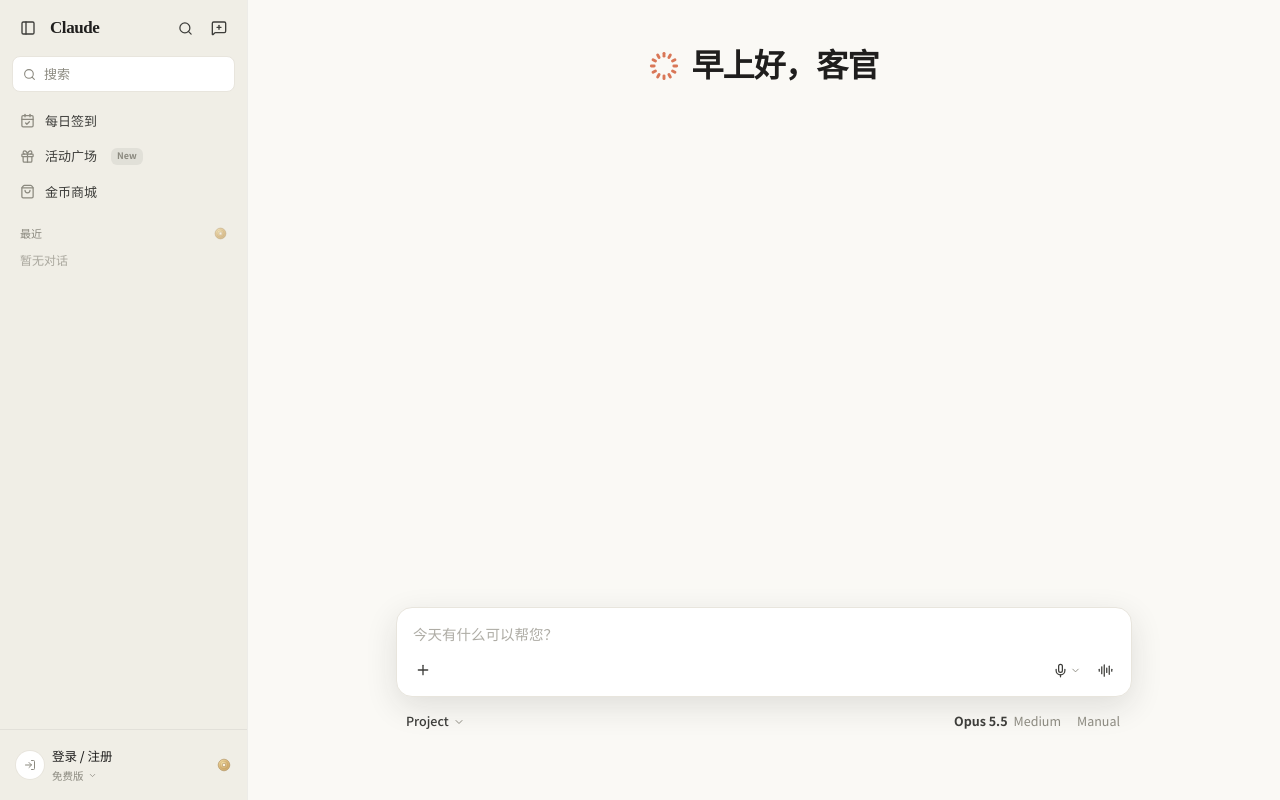
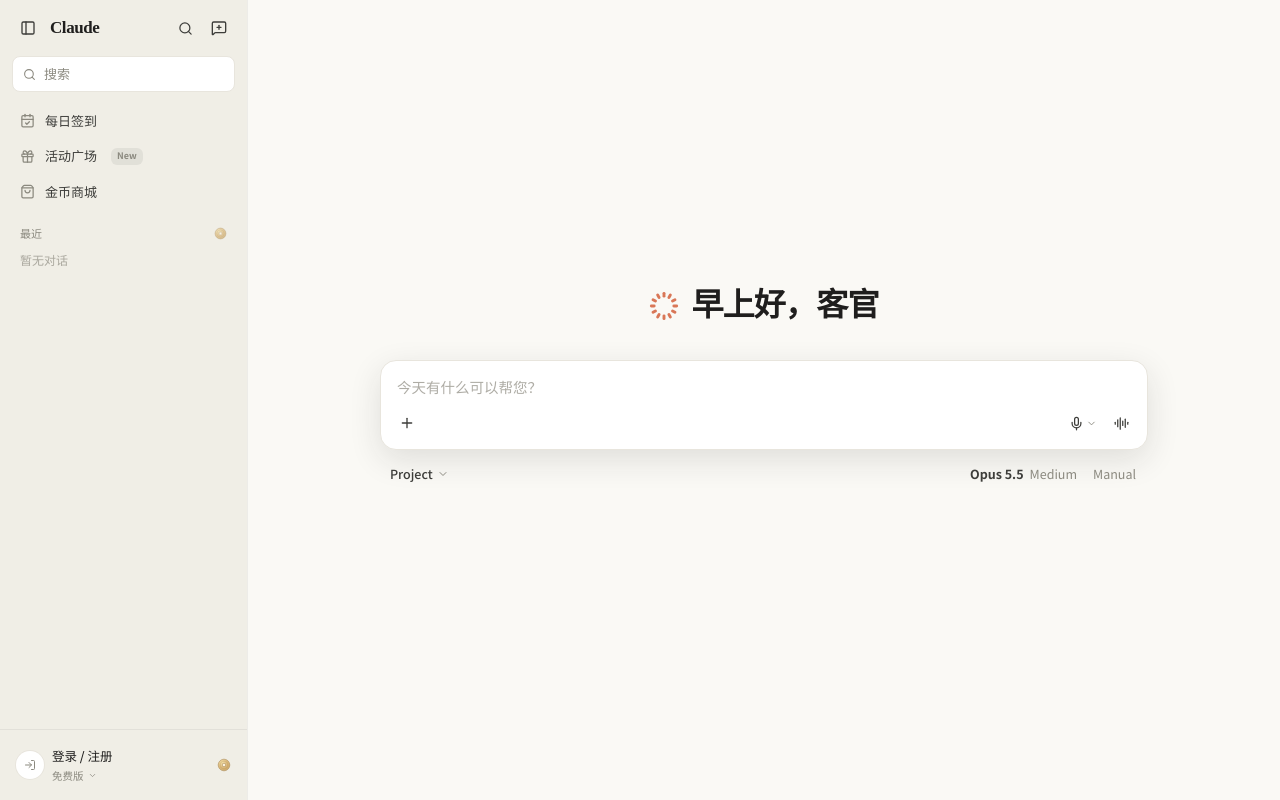
Before and after one commit to devlive-community/claude, a React (Vite) app: page /new in a window 1280 px wide. Built offline with nearby package versions, Linux system fonts and the light colour scheme.

Commit message:
fix: center greeting, composer and model line as one block on new-chat screen

```diff
--- a/src/components/chat/ChatApp.tsx
+++ b/src/components/chat/ChatApp.tsx
@@ -564,15 +564,14 @@ export default function ChatApp() {
         </button>
       )}
 
-      {/* 滚动区：空状态 / 消息列表 */}
-      <div ref={scrollRef} className="nice-scroll min-h-0 flex-1 overflow-y-auto">
+      {/* 空态：问候 + 输入卡 + 卡外行整体屏幕居中（claude.ai 同款） */}
       {!hasMessages ? (
-          /* 空态：星芒 + 问候同行（claude.ai 同款） */
-          <div className="mx-auto flex h-full max-w-3xl flex-col items-center justify-center px-4 pb-24 pt-10">
+        <div className="nice-scroll flex min-h-0 flex-1 flex-col items-center justify-center overflow-y-auto px-4 pb-8">
+          <div className="w-full max-w-3xl">
             <motion.div
               initial={{ opacity: 0, y: 8 }}
               animate={{ opacity: 1, y: 0 }}
-              className="flex items-center gap-3"
+              className="mb-7 flex items-center justify-center gap-3"
             >
               <span className="text-brand">
                 <ClaudeMark size={30} />
@@ -581,47 +580,7 @@ export default function ChatApp() {
                 {greetingByHour()}
               </h1>
             </motion.div>
-          </div>
-        ) : (
-          /* 消息线程：AI 通栏 markdown，用户右对齐浅灰气泡 */
-          <div className="mx-auto max-w-3xl space-y-6 px-4 py-6">
-            {messages.map((m) =>
-              m.role === 'user' ? (
-                <div key={m.id} className="flex justify-end">
-                  <div className="max-w-[80%]">
-                    {m.tag && (
-                      <span className="mb-1 block text-right text-[10px] text-[#4C6FA5]">已上传：{m.tag}</span>
-                    )}
-                    <div className="rounded-2xl bg-[#F0EEE6] px-4 py-3 text-[14px] leading-relaxed text-ink">{m.content}</div>
-                  </div>
-                </div>
-              ) : (
-                <div key={m.id} className="group min-w-0">
-                  {m.tag && <span className="mb-1 block text-[10px] text-[#4C6FA5]">已上传：{m.tag}</span>}
-                  <div className="text-[14px] leading-relaxed text-body">
-                    {m.content ? (
-                      renderMarkdown(m.content)
-                    ) : (
-                      <span className="flex items-center gap-2 text-faint">
-                        <Loader2 size={14} className="animate-spin" />
-                        思考中……
-                      </span>
-                    )}
-                  </div>
-                  {m.content && (
-                    <MessageActions content={m.content} onRegenerate={regenerate} isLast={m.id === lastAiId} />
-                  )}
-                </div>
-              ),
-            )}
-            <div className="h-2" />
-          </div>
-        )}
-      </div>
 
-      {/* 输入区：空态=悬浮大卡 / 对话态=底部胶囊条 */}
-      {!hasMessages ? (
-        <div className="mx-auto w-full max-w-3xl flex-none px-4 pb-16">
             <div className="rounded-2xl border border-line bg-white shadow-lift">
               <textarea
                 ref={taRef}
@@ -663,7 +622,46 @@ export default function ChatApp() {
               <ModelLine model={model} onPickModel={setModel} />
             </div>
           </div>
+        </div>
       ) : (
+        <>
+          {/* 消息线程：AI 通栏 markdown，用户右对齐浅灰气泡 */}
+          <div ref={scrollRef} className="nice-scroll min-h-0 flex-1 overflow-y-auto">
+            <div className="mx-auto max-w-3xl space-y-6 px-4 py-6">
+            {messages.map((m) =>
+              m.role === 'user' ? (
+                <div key={m.id} className="flex justify-end">
+                  <div className="max-w-[80%]">
+                    {m.tag && (
+                      <span className="mb-1 block text-right text-[10px] text-[#4C6FA5]">已上传：{m.tag}</span>
+                    )}
+                    <div className="rounded-2xl bg-[#F0EEE6] px-4 py-3 text-[14px] leading-relaxed text-ink">{m.content}</div>
+                  </div>
+                </div>
+              ) : (
+                <div key={m.id} className="group min-w-0">
+                  {m.tag && <span className="mb-1 block text-[10px] text-[#4C6FA5]">已上传：{m.tag}</span>}
+                  <div className="text-[14px] leading-relaxed text-body">
+                    {m.content ? (
+                      renderMarkdown(m.content)
+                    ) : (
+                      <span className="flex items-center gap-2 text-faint">
+                        <Loader2 size={14} className="animate-spin" />
+                        思考中……
+                      </span>
+                    )}
+                  </div>
+                  {m.content && (
+                    <MessageActions content={m.content} onRegenerate={regenerate} isLast={m.id === lastAiId} />
+                  )}
+                </div>
+              ),
+            )}
+            <div className="h-2" />
+            </div>
+          </div>
+
+          {/* 胶囊条下 footer 三段行 */}
           <div className="mx-auto w-full max-w-3xl flex-none px-4 pb-3 lg:pb-4">
           <div className="rounded-3xl border border-line bg-white shadow-soft">
             <div className="flex items-end gap-2 px-3 py-2.5">
@@ -716,6 +714,7 @@ export default function ChatApp() {
             </div>
           </div>
         </div>
+        </>
       )}
 
       <QuotaModal open={quotaOpen} onClose={() => setQuotaOpen(false)} />
```
Lines whose indentation alone changed are shown as unchanged.
